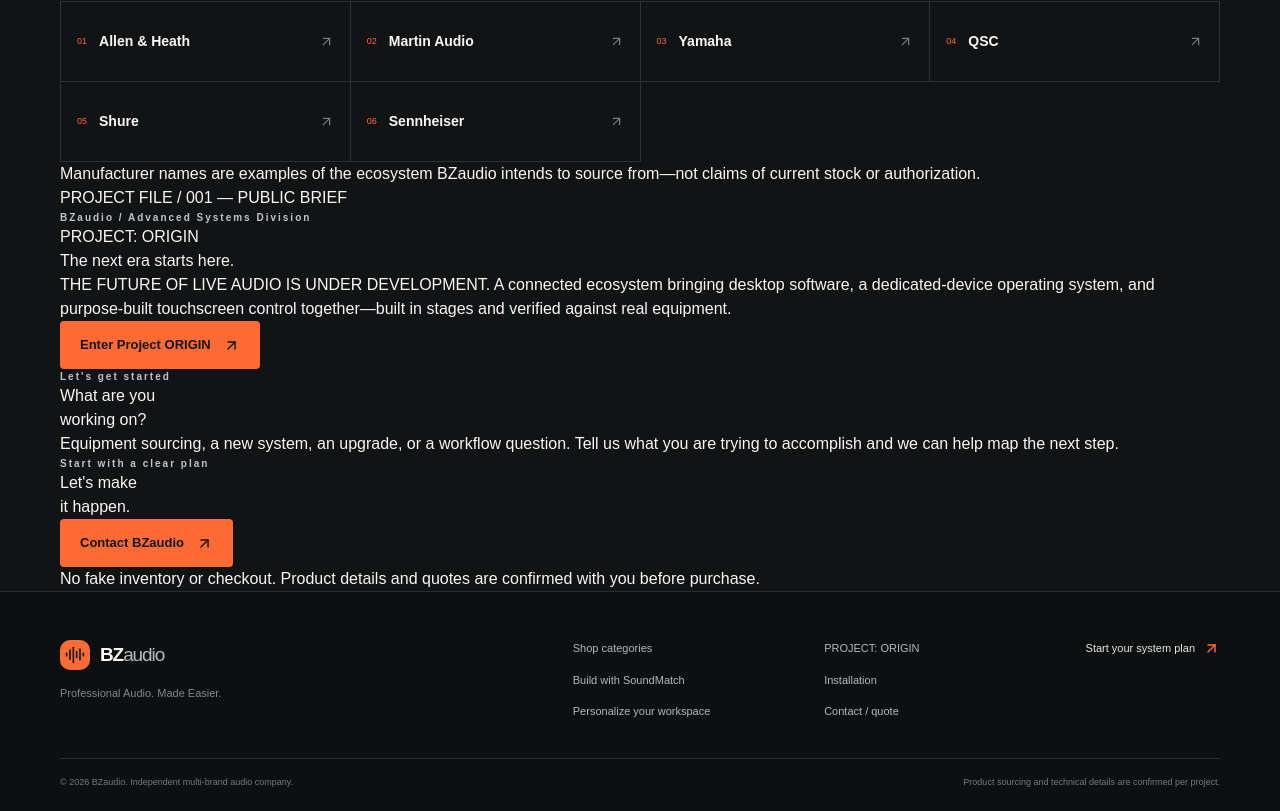
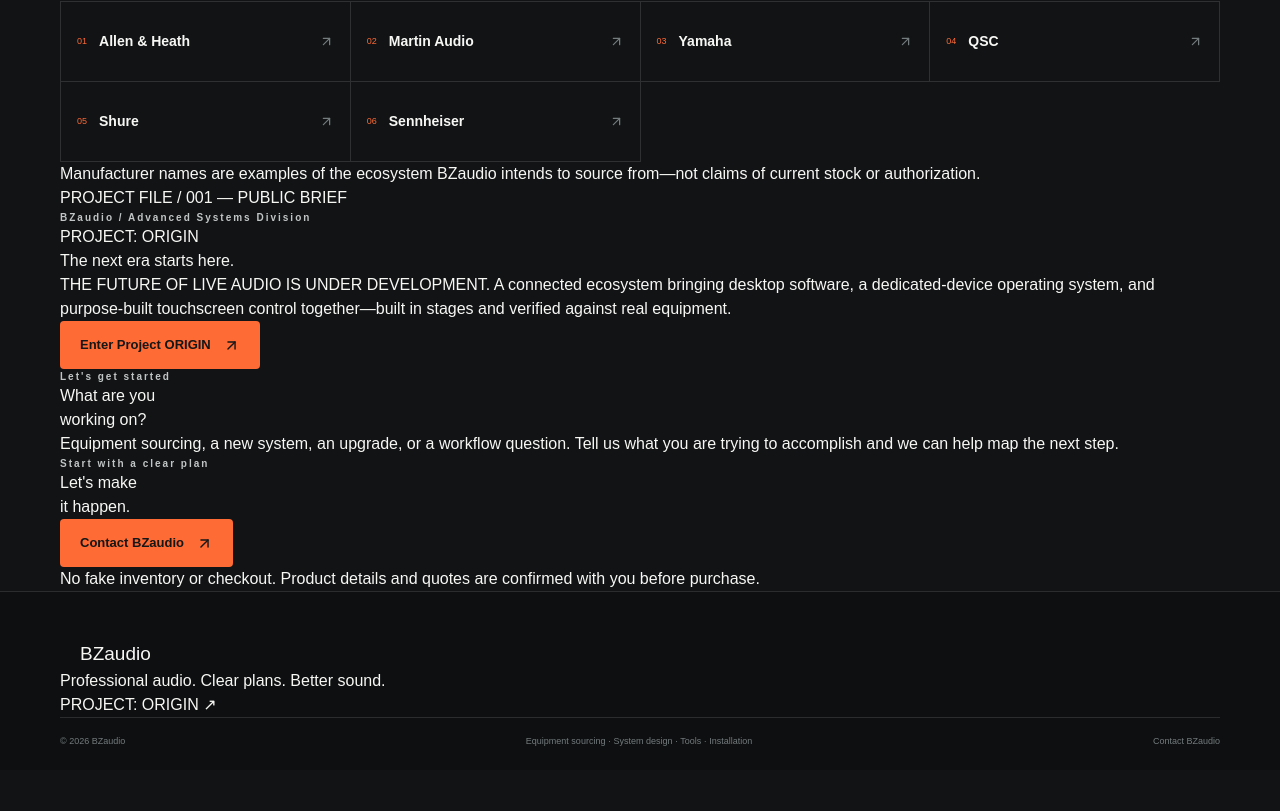
Before and after one commit to frvp6b8s5m-cloud/this-is-the-one-2, a Next.js app: page / in a window 1280 px wide. Shown: the part 3326-4137 px from the top of the page. After the commit the page ends 4096 px from the top, so only its background shows below. Built offline with nearby package versions, Linux system fonts and the light colour scheme.

Commit message:
Restore original BZaudio visual identity

```diff
--- a/components/site-footer.tsx
+++ b/components/site-footer.tsx
@@ -1,27 +1,20 @@
 import Link from "next/link";
-import { AudioLines, ArrowUpRight } from "lucide-react";
 
 export function SiteFooter() {
   return (
     <footer className="site-footer">
-      <div className="container footer-top">
-        <div>
-          <Link href="/" className="brand-mark footer-brand"><span className="brand-icon"><AudioLines size={20} /></span><span>BZ<span className="brand-light">audio</span></span></Link>
-          <p>Professional Audio. Made Easier.</p>
-        </div>
-        <div className="footer-links">
-          <Link href="/shop">Shop categories</Link>
-          <Link href="https://origin.bzaudio.com">PROJECT: ORIGIN</Link>
-          <Link href="/soundmatch">Build with SoundMatch</Link>
-          <Link href="/installation">Installation</Link>
-          <Link href="/studio">Personalize your workspace</Link>
-          <Link href="/contact">Contact / quote</Link>
-        </div>
-        <Link href="/soundmatch" className="footer-prompt">Start your system plan <ArrowUpRight size={17} /></Link>
+      <div className="container footer-main">
+        <Link href="/" className="brand footer-brand">
+          <span className="brand-mark" aria-hidden="true"><span /><span /><span /></span>
+          <span className="brand-word">BZ<span>audio</span></span>
+        </Link>
+        <p>Professional audio. Clear plans. Better sound.</p>
+        <Link href="/origin" className="back-top">PROJECT: ORIGIN ↗</Link>
       </div>
       <div className="container footer-bottom">
-        <span>© {new Date().getFullYear()} BZaudio. Independent multi-brand audio company.</span>
-        <span>Product sourcing and technical details are confirmed per project.</span>
+        <span>© {new Date().getFullYear()} BZaudio</span>
+        <span>Equipment sourcing · System design · Tools · Installation</span>
+        <Link href="/contact">Contact BZaudio</Link>
       </div>
     </footer>
   );
```
